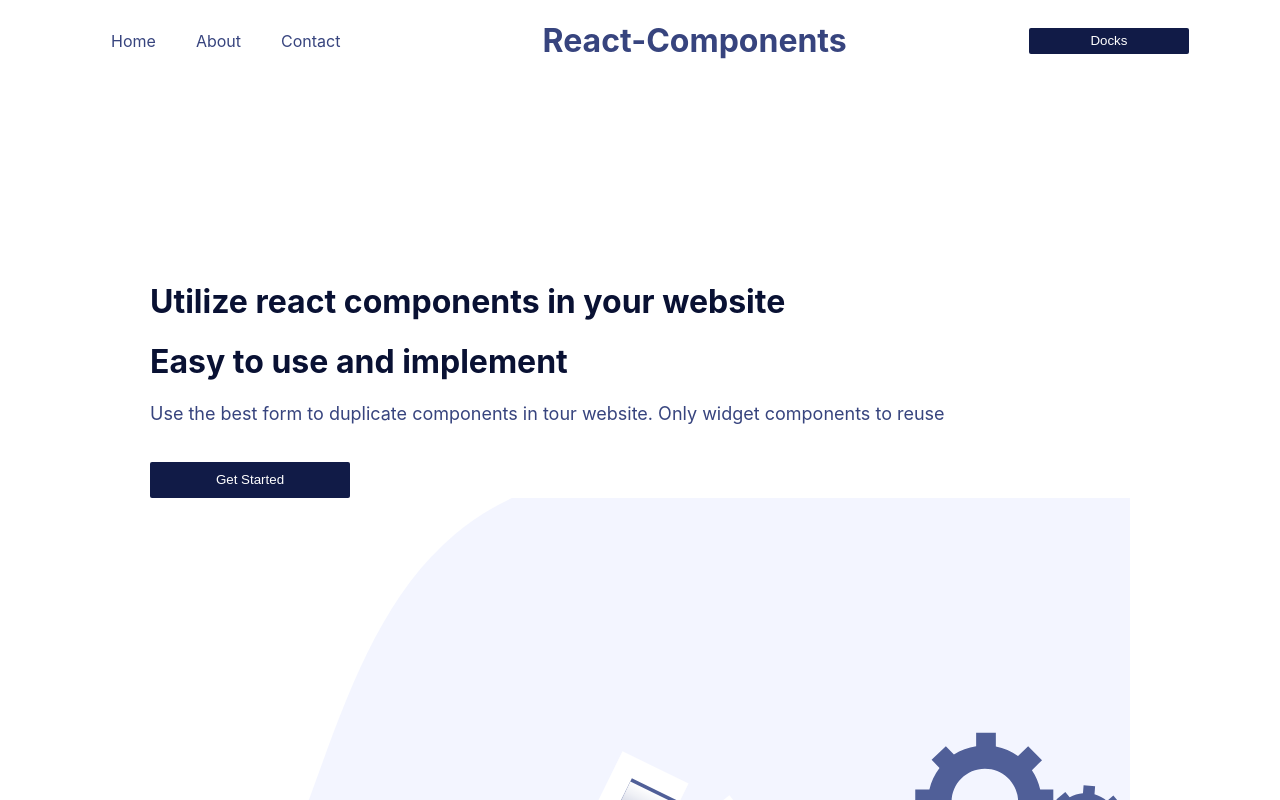
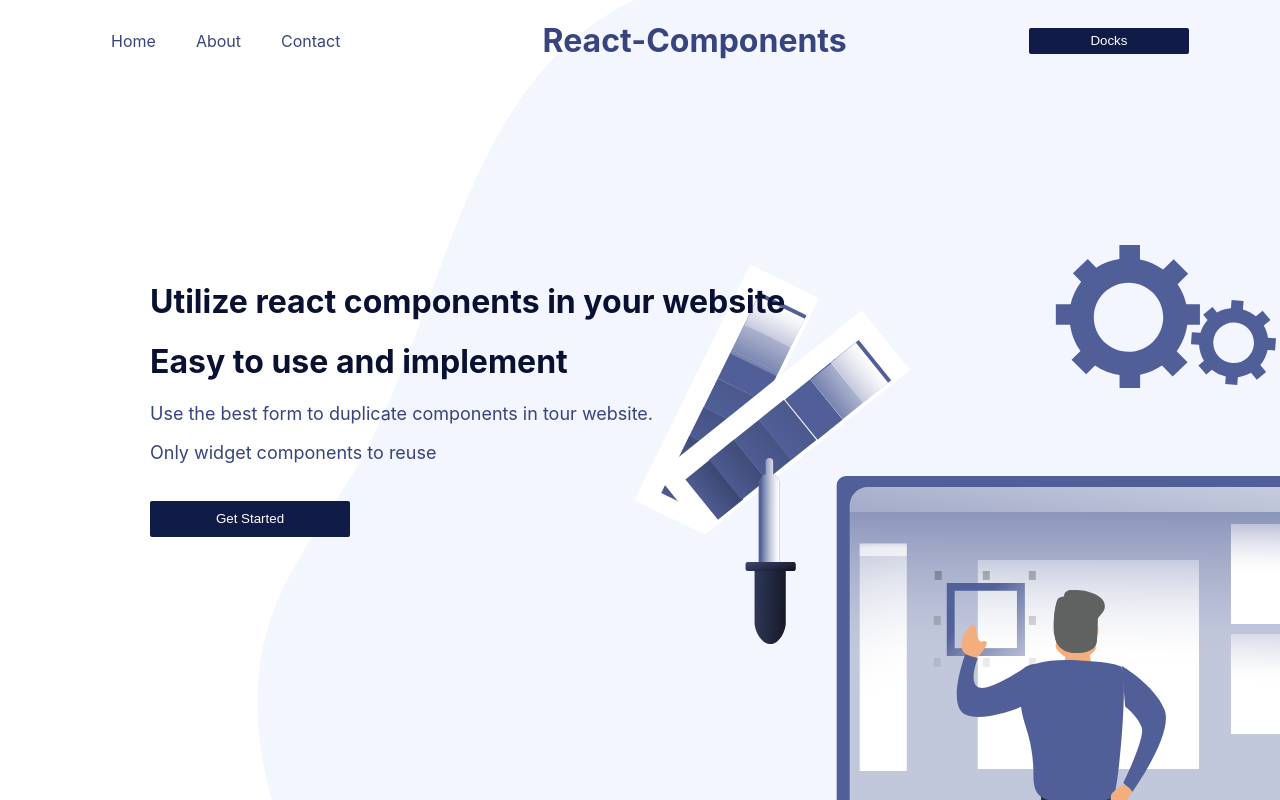
Before and after one commit to AlanPoveda/React-Components, a Next.js app: page / in a window 1280 px wide. Shown: the top 800 px of the page. Built offline with nearby package versions, Linux system fonts and the light colour scheme.

Commit message:
Finish the first part of content

```diff
--- a/pages/index.js
+++ b/pages/index.js
@@ -1,11 +1,13 @@
-import  Header  from "./src/components/Header"
-import Content from "./src/components/Content"
+import Header from "./src/components/Header";
+import Content from "./src/components/Content";
+import BgImageFirstContent from "./src/components/BgImageFirst";
 
 export default function Home() {
   return (
     <div>
-      <Header />
-      <Content />
+      <BgImageFirstContent />
+        <Header />
+        <Content />
     </div>
-  )
+  );
 }
--- /dev/null
+++ b/pages/src/components/BgImageFirst/index.jsx
@@ -0,0 +1,20 @@
+import Image from "next/image";
+import homeImage from "../../assets/logo.svg";
+import styled from "styled-components";
+
+
+export default function BgImageFirstContent(){
+
+    return(
+        <ImageConfig>
+            <Image src={homeImage} alt="firstImage"/>
+        </ImageConfig>
+    );
+}
+
+const ImageConfig = styled.div`
+    right: 0;
+    position: absolute;
+
+
+`
--- a/pages/src/components/Content/index.jsx
+++ b/pages/src/components/Content/index.jsx
@@ -1,46 +1,47 @@
-import styled from "styled-components"
-import homeImage from "../../assets/logo.svg"
-import Image from "next/image"
-
-export default function Content(){
+import styled from "styled-components";
 
 
-    return(
+export default function Content() {
+  return (
     <InformationHome>
+      <FirstInformation>
         <h1>Utilize react components in your website</h1>
         <h1>Easy to use and implement</h1>
-            <Text>Use the best form to duplicate components in tour website. Only widget components to reuse</Text>
+        <Text>
+          Use the best form to duplicate components in tour website.
+        </Text>
+        <Text>
+            Only widget
+          components to reuse
+        </Text>
         <ButtomStarted>Get Started</ButtomStarted>
-
-            <Image src={homeImage} alt="Imge" />
-
-
-
+      </FirstInformation>
     </InformationHome>
   );
 }
 
 const InformationHome = styled.div`
+    position: relative;
+`;
+
+const FirstInformation = styled.div`
   margin: 200px 150px;
-    h1{
+  h1 {
     color: #091133;
   }
-
 `;
 
-
 const Text = styled.p`
-  color: ${({ theme })=> theme.colors.text} ;
+  color: ${({ theme }) => theme.colors.text};
   font-size: 18px;
 `;
 
 const ButtomStarted = styled.button`
-    color: ${({ theme })=> theme.colors.primary};
-    background:  #111b47;
+  color: ${({ theme }) => theme.colors.primary};
+  background: #111b47;
   width: 200px;
   height: 36px;
   border: none;
   border-radius: 2px;
   margin-top: 20px;
-
 `;
--- a/pages/src/components/Header/index.jsx
+++ b/pages/src/components/Header/index.jsx
@@ -18,6 +18,7 @@ const HeaderDiv = styled.div`
   display: flex;
   justify-content: space-around;
   align-items: center;
+  position: relative;
 `;
 
 const MenuLinksHeader = styled.div`
```
Lines whose indentation alone changed are shown as unchanged.
